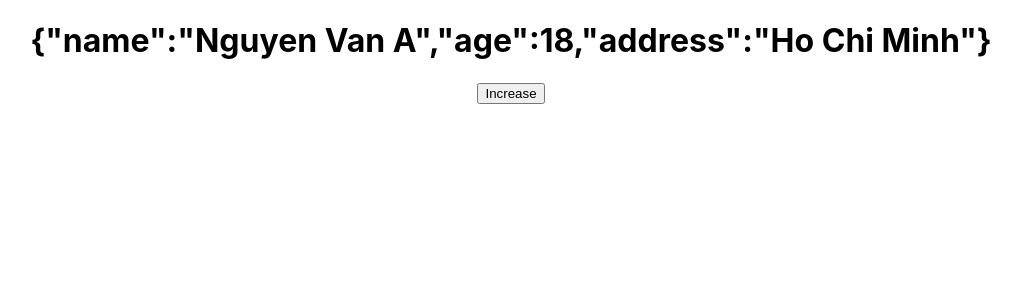
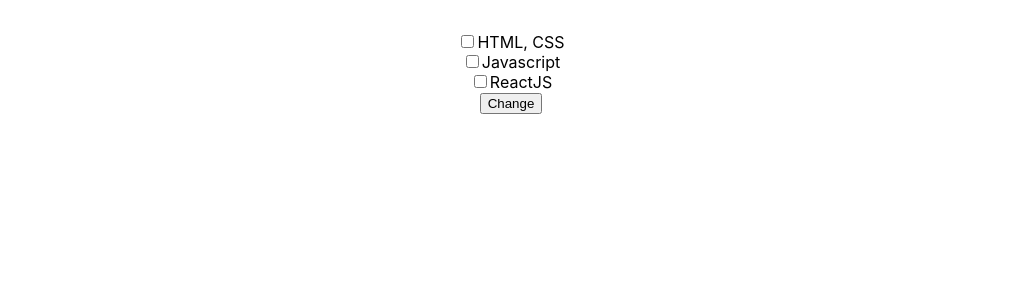
Before and after one commit to ncp204/react, a React (Create React App) app in the folder my_app/: page / in a window 1280 px wide. Shown: the top 300 px of the page, without its empty margins (129-1150 px from the left). Built offline with nearby package versions, Linux system fonts and the light colour scheme.

Commit message:
tìm hiểu về two way binding

```diff
--- a/my_app/src/App.js
+++ b/my_app/src/App.js
@@ -1,26 +1,54 @@
 import './App.css';
 import { useState } from 'react';
 
+// response from API
+const courses = [
+  { id: 1, name: 'HTML, CSS' },
+  { id: 2, name: 'Javascript' },
+  { id: 3, name: 'ReactJS' }
+]
+
 function App() {
-  const [infor, setInfor] = useState({
-    name: 'Nguyen Van A',
-    age: 18,
-    address: 'Ho Chi Minh'
-  })
+  //   const [name, setName] = useState('');
+  //   const [email, setEmail] = useState('');
+  // const [checked, setChecked] = useState();
+  const [checked, setChecked] = useState([]);
 
-  const handleUpdate = () => {
-    setInfor(prev => {
-      return {
-        ...prev,
-        bio: 'aaaaaaaa'
+  const handleRegister = () => {
+    // Call API
+    // console.log({ name, email });
+    console.log(checked);
+  }
+
+  const handleCheck = (id) => {
+    setChecked(prev => {
+      const isChecked = checked.includes(id);
+      if (isChecked) {
+        return checked.filter(item => item !== id);
+      } else {
+        return [...prev, id];
       }
     })
   }
 
+  console.log(checked);
+
   return (
     <div className="App">
-      <h1>{JSON.stringify(infor)}</h1>
-      <button onClick={handleUpdate}>Increase</button>
+      <div style={{ padding: 32 }}>
+        {courses.map(course => (
+          <div key={course.id}>
+            {/* <input type='radio'
+              onChange={() => setChecked(course.id)}
+              checked={checked === course.id} /> */}
+            <input type='checkbox'
+              onChange={() => handleCheck(course.id)}
+              checked={checked.includes(course.id)} />
+            {course.name}
+          </div>
+        ))}
+        <button onClick={handleRegister}>Change</button>
+      </div>
     </div>
   );
 }
```
